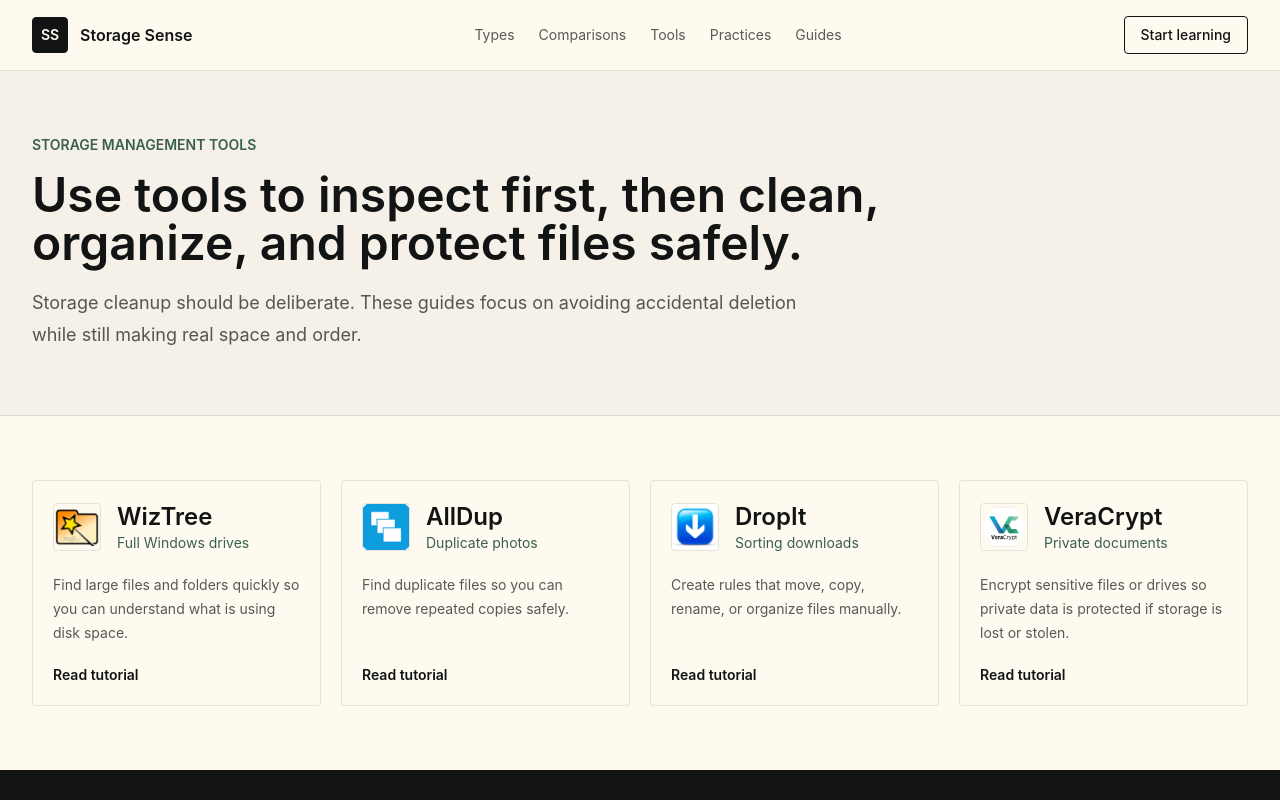
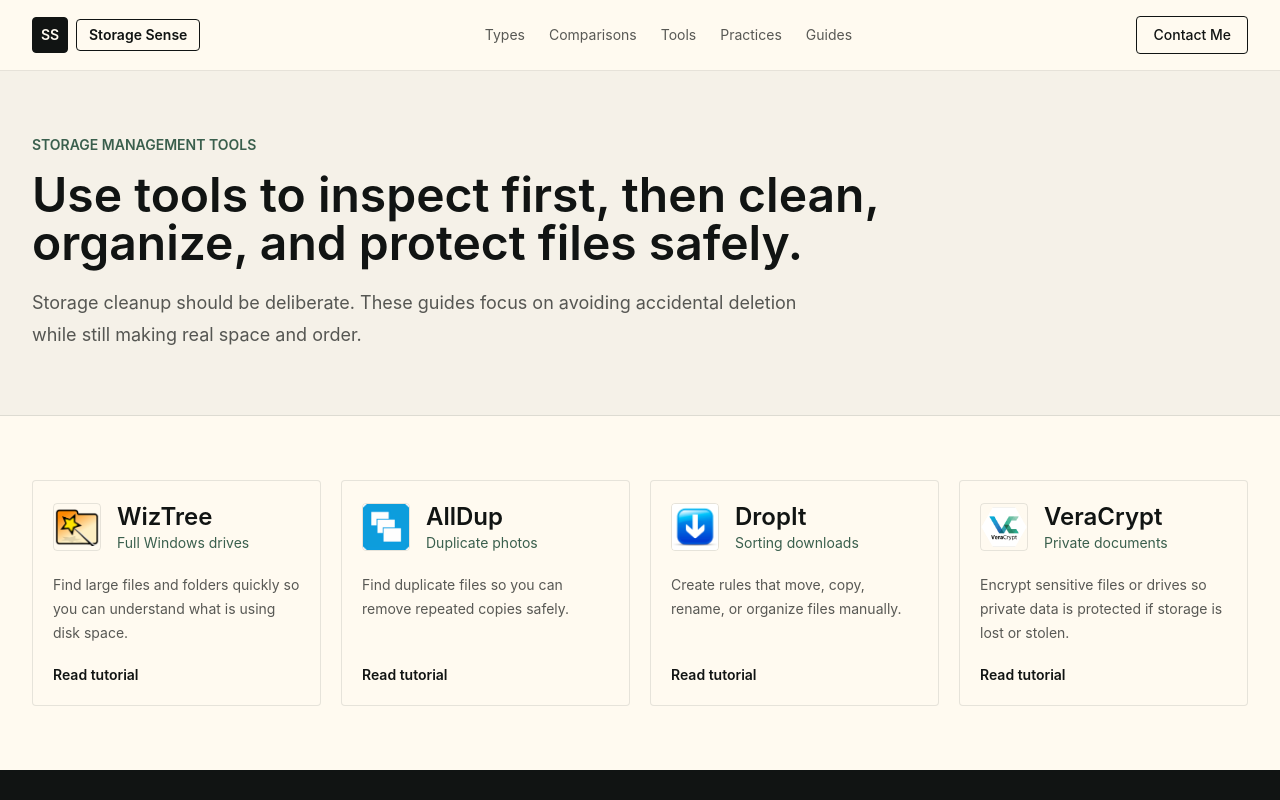
Before and after one commit to tychesama/storage-sense, a Next.js app: page /tools in a window 1280 px wide. Shown: the top 800 px of the page. Built offline with nearby package versions, Linux system fonts and the light colour scheme.

Commit message:
Update header navigation

```diff
--- a/app/page.tsx
+++ b/app/page.tsx
@@ -26,7 +26,7 @@
         </div>
       </section>
 
-      <section className="bg-paper">
+      <section id="guides" className="scroll-mt-24 bg-paper">
         <div className="mx-auto grid max-w-7xl gap-6 px-4 py-12 sm:px-6 md:grid-cols-3 lg:px-8">
           {[
             ["Storage types", "Understand HDDs, SSDs, cloud, flash media, discs, and legacy devices.", "/storage-types"],
@@ -42,7 +42,7 @@
         </div>
       </section>
 
-      <section className="bg-bone">
+      <section id="storage-types" className="scroll-mt-24 bg-bone">
         <div className="mx-auto max-w-7xl px-4 py-20 sm:px-6 lg:px-8">
           <div className="flex flex-col justify-between gap-6 md:flex-row md:items-end">
             <div>
@@ -61,7 +61,7 @@
         </div>
       </section>
 
-      <section className="border-y border-ink/10 bg-ink text-bone">
+      <section id="comparisons" className="scroll-mt-24 border-y border-ink/10 bg-ink text-bone">
         <div className="mx-auto grid max-w-7xl gap-8 px-4 py-20 sm:px-6 lg:grid-cols-[0.8fr_1.2fr] lg:px-8">
           <div>
             <p className="text-sm font-semibold uppercase text-bone/60">Quick chooser</p>
@@ -82,7 +82,7 @@
         </div>
       </section>
 
-      <section className="bg-paper">
+      <section id="tools" className="scroll-mt-24 bg-paper">
         <div className="mx-auto max-w-7xl px-4 py-20 sm:px-6 lg:px-8">
           <div className="max-w-3xl">
             <p className="text-sm font-semibold uppercase text-moss">Tool workflow</p>
@@ -96,7 +96,7 @@
         </div>
       </section>
 
-      <section className="bg-bone">
+      <section id="practices" className="scroll-mt-24 bg-bone">
         <div className="mx-auto grid max-w-7xl gap-8 px-4 py-20 sm:px-6 lg:grid-cols-[0.9fr_1.1fr] lg:px-8">
           <div>
             <p className="text-sm font-semibold uppercase text-moss">Storage habits</p>
--- a/components/SiteHeader.tsx
+++ b/components/SiteHeader.tsx
@@ -5,9 +5,9 @@
   return (
     <header className="sticky top-0 z-50 border-b border-ink/10 bg-bone/90 backdrop-blur">
       <div className="mx-auto flex max-w-7xl items-center justify-between px-4 py-4 sm:px-6 lg:px-8">
-        <Link href="/" className="flex items-center gap-3 font-semibold text-ink">
+        <Link href="/" className="flex items-center gap-2 font-semibold text-ink" aria-label="Storage Sense home">
           <span className="grid h-9 w-9 place-items-center rounded border border-ink bg-ink text-sm text-bone">SS</span>
-          <span>Storage Sense</span>
+          <span className="hidden rounded border border-ink px-3 py-2 text-sm leading-none sm:inline-block">Storage Sense</span>
         </Link>
         <nav className="hidden items-center gap-6 text-sm text-ink/70 md:flex">
           {navItems.map((item) => (
@@ -16,8 +16,11 @@
             </Link>
           ))}
         </nav>
-        <Link href="/guides" className="rounded border border-ink px-4 py-2 text-sm font-medium text-ink transition hover:bg-ink hover:text-bone">
-          Start learning
+        <Link
+          href="https://portfolio.joemidpan.com"
+          className="rounded border border-ink px-4 py-2 text-sm font-medium text-ink transition hover:bg-ink hover:text-bone"
+        >
+          Contact Me
         </Link>
       </div>
     </header>
--- a/data/content.ts
+++ b/data/content.ts
@@ -45,11 +45,11 @@
 };
 
 export const navItems: NavItem[] = [
-  { label: "Types", href: "/storage-types" },
-  { label: "Comparisons", href: "/comparisons" },
-  { label: "Tools", href: "/tools" },
-  { label: "Practices", href: "/practices" },
-  { label: "Guides", href: "/guides" }
+  { label: "Types", href: "/#storage-types" },
+  { label: "Comparisons", href: "/#comparisons" },
+  { label: "Tools", href: "/#tools" },
+  { label: "Practices", href: "/#practices" },
+  { label: "Guides", href: "/#guides" }
 ];
 
 export const storageTypes: StorageType[] = [
```
